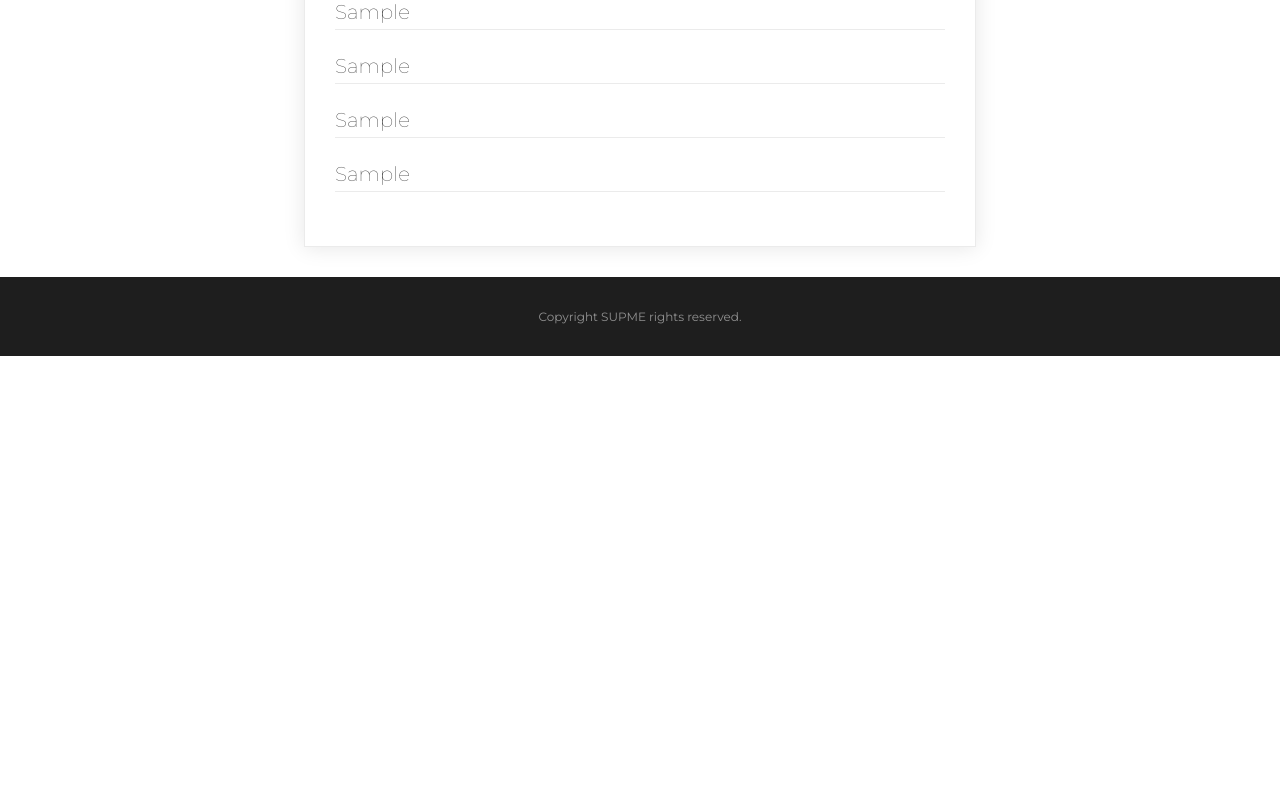
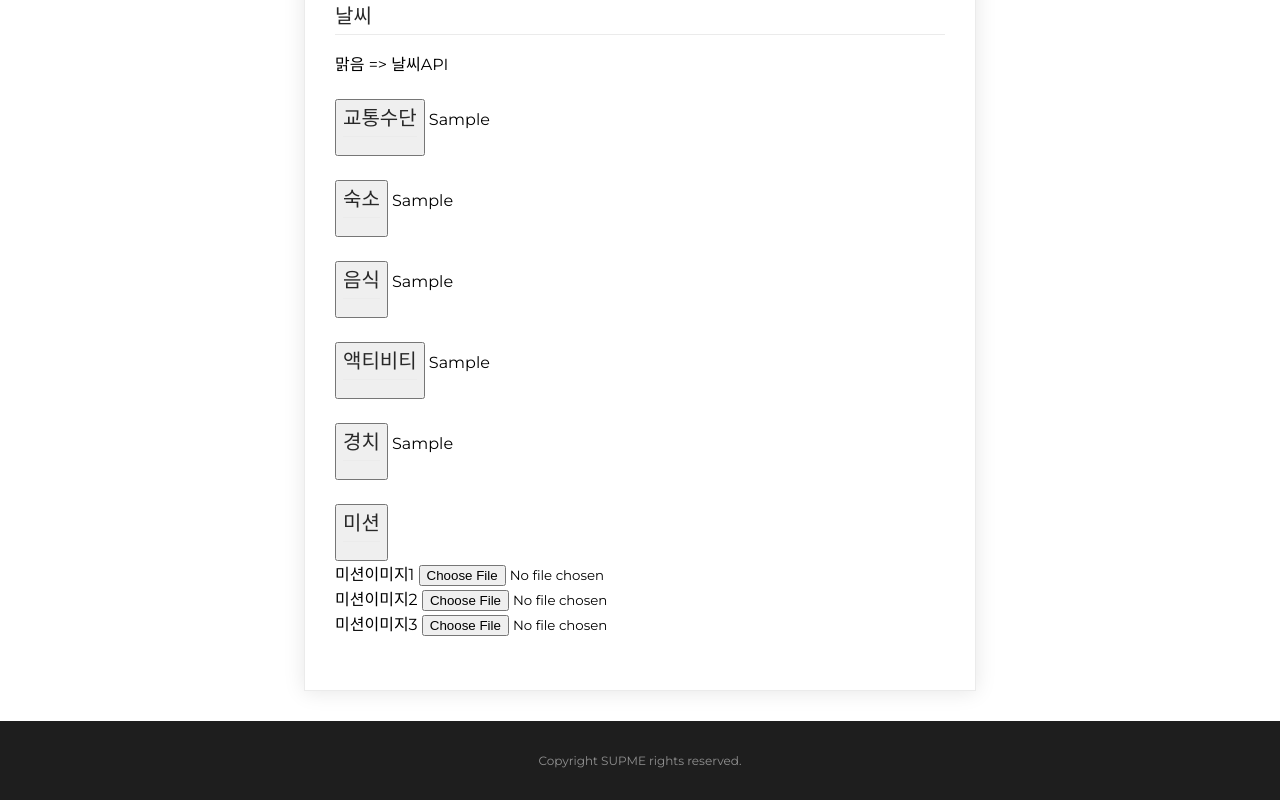
Before and after one commit to shawn9556/supme, a Django app: page /travelbox/mybox/1/ in a window 1280 px wide. Shown: the part 124-924 px from the top of the page. Before the commit the page ends 480 px from the top, so only its background shows below. Run offline with Django 4.2, Linux system fonts and the light colour scheme; tables that the repository leaves empty hold one stand-in row (values such as "Sample post").

Commit message:
mybox 기본틀 만듬 =>css제외

```diff
--- a/travelbox/templates/travelbox/mybox.html
+++ b/travelbox/templates/travelbox/mybox.html
@@ -20,23 +20,48 @@
     {% endif %}
 
     <section>
-      <h2>{{post.traffic}}</h2>
+      <h2>날씨</h2>
+      맑음 => 날씨API       <!-- 임시 -->
 
       </section>
 
+
+    <section>
+      <button><h2>교통수단</h2></button>
+      {{post.traffic}}
+      </section>
+
+
       <section>
-        <h2>{{post.food}}</h2>
+      <button><h2>숙소</h2></button>
+      {{post.accomdation}}
+      </section>
 
+      <section>
+        <button><h2>음식</h2></button>
+        {{post.food}}
     </section>
 
     <section>
-        <h2>{{post.activity}}</h2>
-
+      <button><h2>액티비티</h2></button>
+      {{post.activity}}
     </section>
 
     <section>
-      <h2>{{post.sightseeing}}</h2>
+      <button><h2>경치</h2></button>
+      {{post.sightseeing}}
+    </section>
 
+    <section>
+      <button><h2>미션</h2></button>
+      <div>
+        미션이미지1
+        <input type="file" name="image"><br>
+        미션이미지2
+        <input type="file" name="image"><br>
+        미션이미지3
+        <input type="file" name="image"><br>
+     </div>
     </section>
 
     <div class="sns-wrap">
```
